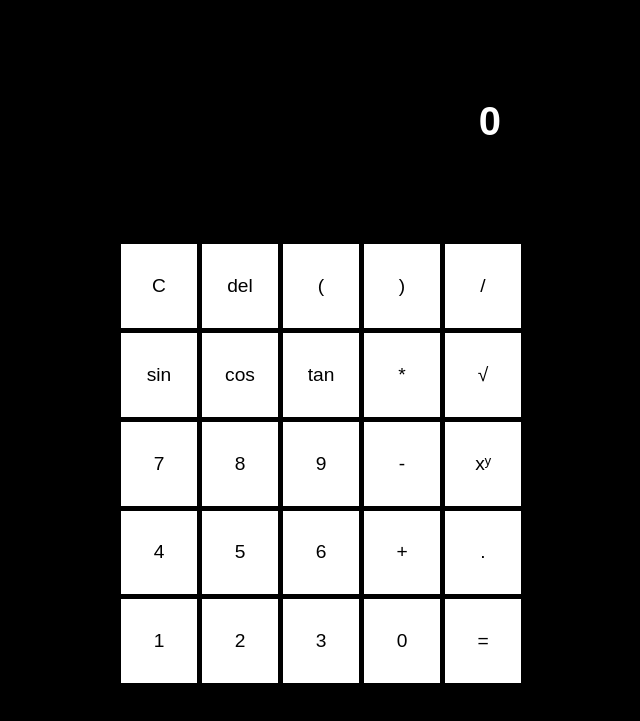
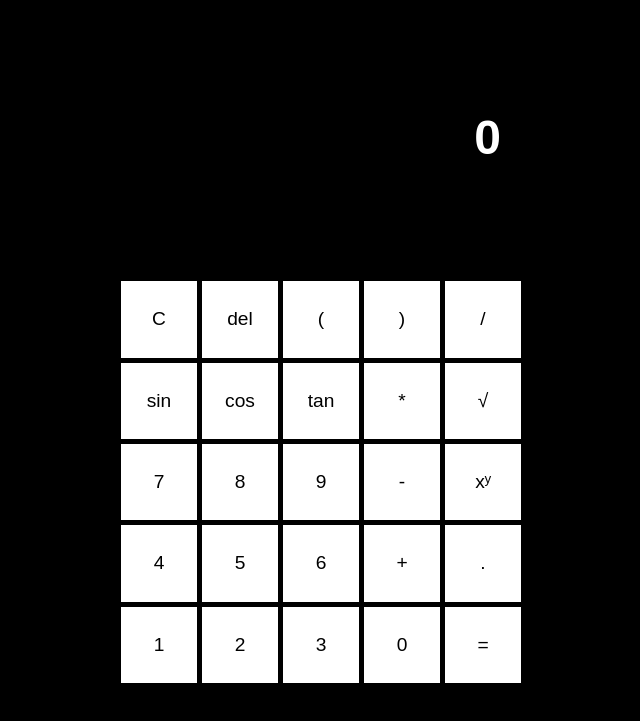
Before and after one commit to prodforma/cl, a plain HTML site: page index.html in a window 1280 px wide. Shown: the part 57-778 px from the top of the page, without its empty margins (319-959 px from the left). Drawn offline with Linux system fonts and the light colour scheme.

Commit message:
Update index.html

```diff
--- a/index.html
+++ b/index.html
@@ -28,16 +28,16 @@
 
         #display {
             width: 100%;
-            height: 35%; /* Увеличенная высота дисплея */
+            height: 40%; /* Увеличенная высота дисплея */
             background-color: black;
             color: white;
             text-align: right;
-            padding: 20px;
+            padding: 10px 20px;
             border: none;
-            font-size: 2.5em;
+            font-size: 3em; /* Увеличен размер начального числа */
             font-weight: bold;
             box-sizing: border-box;
-            margin-bottom: 5px; /* Уменьшенный отступ между экраном и кнопками */
+            margin-bottom: 10px; /* Уменьшенный отступ между экраном и кнопками */
         }
 
         .buttons {
@@ -45,7 +45,7 @@
             grid-template-columns: repeat(5, 1fr); /* 5 колонок для дополнительных функций */
             gap: 5px; /* Уменьшенный интервал между кнопками */
             width: 100%;
-            height: 65%;
+            height: 60%;
         }
 
         button {
@@ -54,7 +54,7 @@
             background-color: white;
             color: black;
             border: none;
-            font-size: 1.2em;
+            font-size: 1.2em; /* Размер текста кнопок */
             cursor: pointer;
         }
 
@@ -65,7 +65,7 @@
         /* Адаптивные стили для маленьких экранов */
         @media (max-width: 400px) {
             #display {
-                font-size: 2em;
+                font-size: 2.5em;
                 padding: 10px;
             }
 
@@ -93,7 +93,7 @@
             <button onclick="appendToDisplay('8')">8</button>
             <button onclick="appendToDisplay('9')">9</button>
             <button onclick="appendToDisplay('-')">-</button>
-            <button onclick="appendToDisplay('^')">xʸ</button> <!-- Кнопка для степени -->
+            <button onclick="appendToDisplay('^')">xʸ</button>
             <button onclick="appendToDisplay('4')">4</button>
             <button onclick="appendToDisplay('5')">5</button>
             <button onclick="appendToDisplay('6')">6</button>
```
